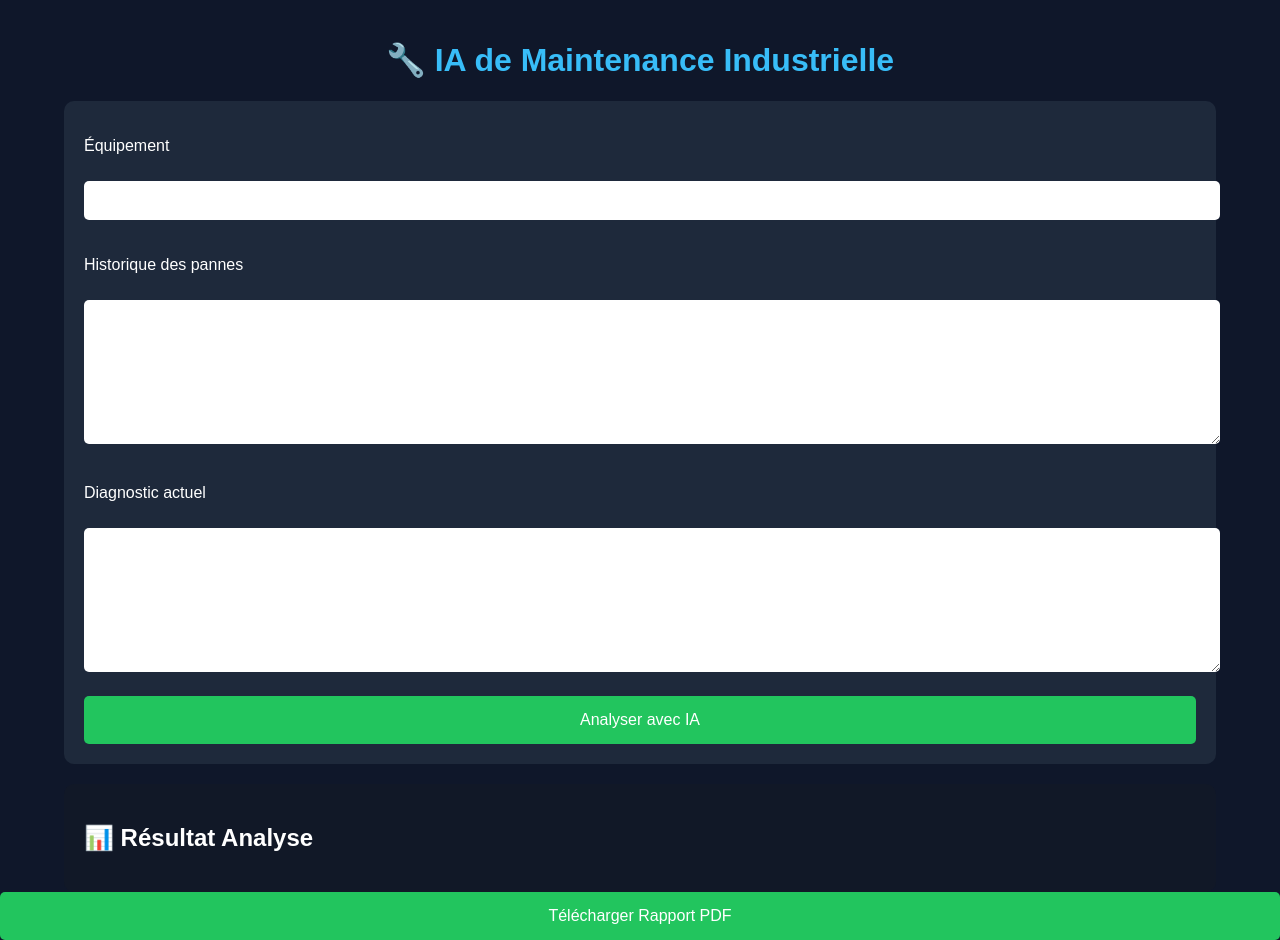
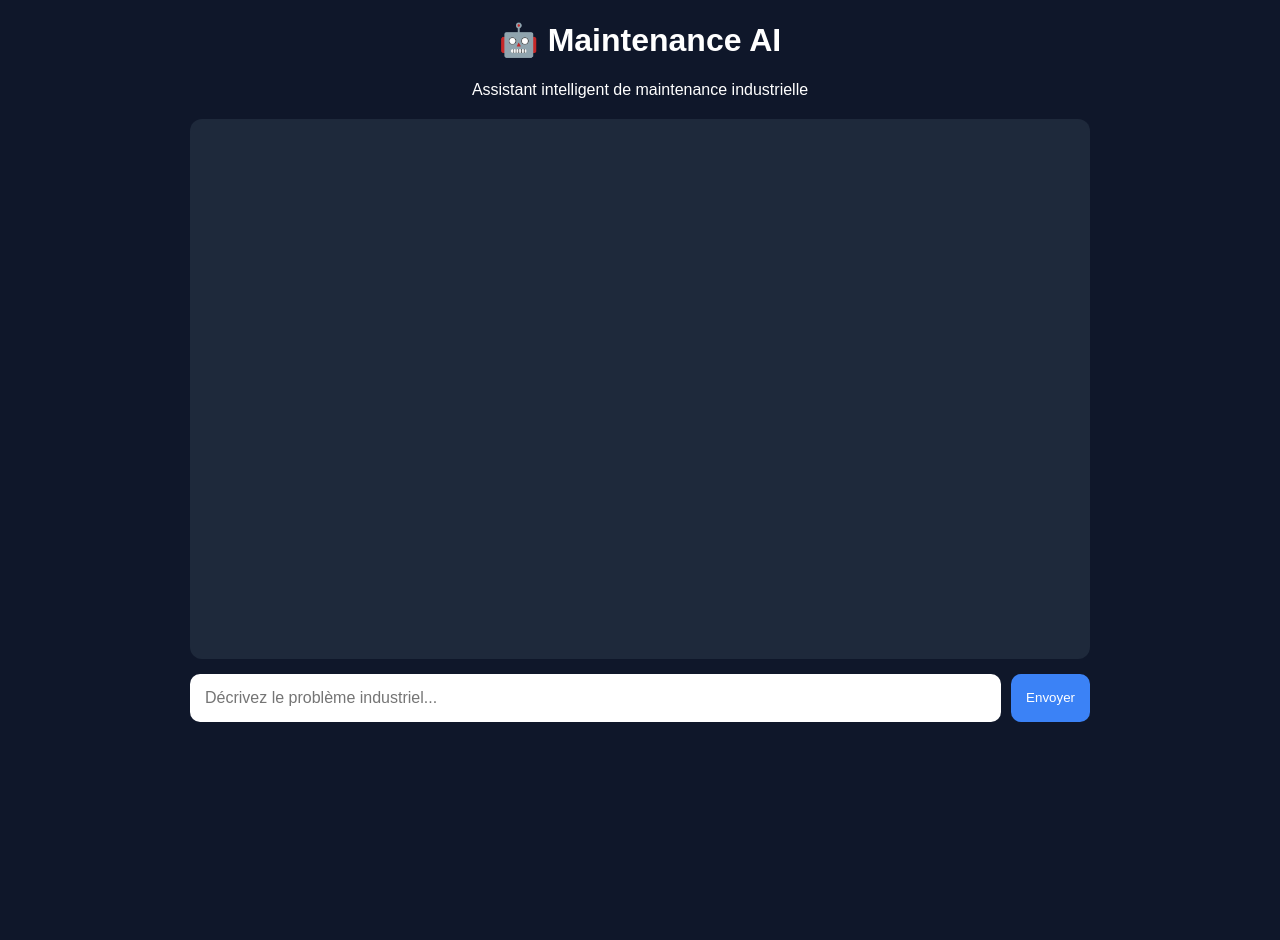
Before and after one commit to aboubacarcheickdiakite42-bit/maintenance-ai, a Python web app: template templates/index.html in a window 1280 px wide. After the commit the page ends 722 px from the top, so only its background shows below. Run offline with Jinja, Linux system fonts and the light colour scheme; the template is opened without the code that fills it, so the values that code supplies are empty.

Commit message:
Ajout mode chat IA

```diff
--- a/templates/index.html
+++ b/templates/index.html
@@ -1,39 +1,107 @@
 <!DOCTYPE html>
-<html>
+<html lang="fr">
 
 <head>
-    <title>Maintenance IA</title>
-    <link rel="stylesheet" href="/static/style.css">
+    <meta charset="UTF-8">
+    <title>Maintenance AI</title>
+
+    <style>
+
+        body{
+            background:#0f172a;
+            font-family:Arial;
+            color:white;
+            margin:0;
+            padding:0;
+        }
+
+        .chat-container{
+            width:80%;
+            max-width:900px;
+            margin:auto;
+            margin-top:20px;
+        }
+
+        .title{
+            text-align:center;
+            margin-bottom:20px;
+        }
+
+        .chat-box{
+            background:#1e293b;
+            height:500px;
+            overflow-y:auto;
+            padding:20px;
+            border-radius:12px;
+        }
+
+        .user-message{
+            background:#2563eb;
+            padding:12px;
+            border-radius:10px;
+            margin:10px 0;
+            text-align:right;
+        }
+
+        .ai-message{
+            background:#334155;
+            padding:12px;
+            border-radius:10px;
+            margin:10px 0;
+        }
+
+        .input-zone{
+            display:flex;
+            margin-top:15px;
+        }
+
+        input{
+            flex:1;
+            padding:15px;
+            border:none;
+            border-radius:10px;
+            font-size:16px;
+        }
+
+        button{
+            background:#3b82f6;
+            color:white;
+            border:none;
+            padding:15px;
+            margin-left:10px;
+            border-radius:10px;
+            cursor:pointer;
+        }
+
+        button:hover{
+            background:#2563eb;
+        }
+
+    </style>
+
 </head>
 
 <body>
 
-<div class="container">
+<div class="chat-container">
 
-    <h1>🔧 IA de Maintenance Industrielle</h1>
+    <div class="title">
+        <h1>🤖 Maintenance AI</h1>
+        <p>Assistant intelligent de maintenance industrielle</p>
+    </div>
 
-    <div class="card">
-
-        <p>Équipement</p>
-        <input id="equipment">
-
-        <p>Historique des pannes</p>
-        <textarea id="history"></textarea>
-
-        <p>Diagnostic actuel</p>
-        <textarea id="diagnosis"></textarea>
-
-        <button onclick="analyze()">
-            Analyser avec IA
-        </button>
+    <div class="chat-box" id="chat-box">
 
     </div>
 
-    <div class="result-card">
+    <div class="input-zone">
 
-        <h2>📊 Résultat Analyse</h2>
+        <input type="text" id="message"
+        placeholder="Décrivez le problème industriel...">
 
-        <pre id="result"></pre>
+        <button onclick="sendMessage()">
+            Envoyer
+        </button>
 
     </div>
 
@@ -41,34 +109,46 @@
 
 <script>
 
-async function analyze() {
+async function sendMessage(){
 
-    const res = await fetch("/analyze", {
+    let message = document.getElementById("message").value
 
-        method: "POST",
+    let chatBox = document.getElementById("chat-box")
 
-        headers: {
-            "Content-Type": "application/json"
+    chatBox.innerHTML += `
+        <div class="user-message">
+            ${message}
+        </div>
+    `
+
+    let response = await fetch("/chat", {
+
+        method:"POST",
+
+        headers:{
+            "Content-Type":"application/json"
         },
 
-        body: JSON.stringify({
-            equipment: document.getElementById("equipment").value,
-            history: document.getElementById("history").value,
-            diagnosis: document.getElementById("diagnosis").value
+        body:JSON.stringify({
+            message:message
         })
 
-    });
+    })
 
-    const data = await res.json();
+    let data = await response.json()
 
-    document.getElementById("result").innerText = data.result;
+    chatBox.innerHTML += `
+        <div class="ai-message">
+            ${data.response}
+        </div>
+    `
+
+    document.getElementById("message").value = ""
+
+    chatBox.scrollTop = chatBox.scrollHeight
 }
 
 </script>
 
-<a href="/generate-pdf">
-    <button>Télécharger Rapport PDF</button>
-</a>
-
 </body>
 </html>
```
Also changed, not shown: main.py (+45 -0 lines).
